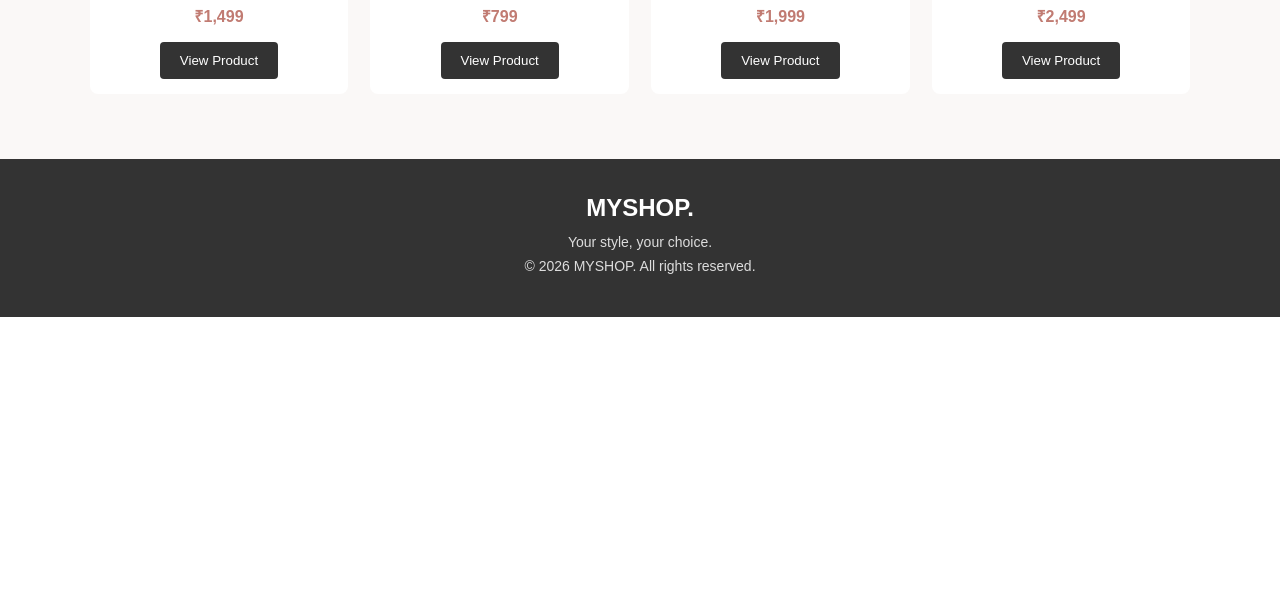
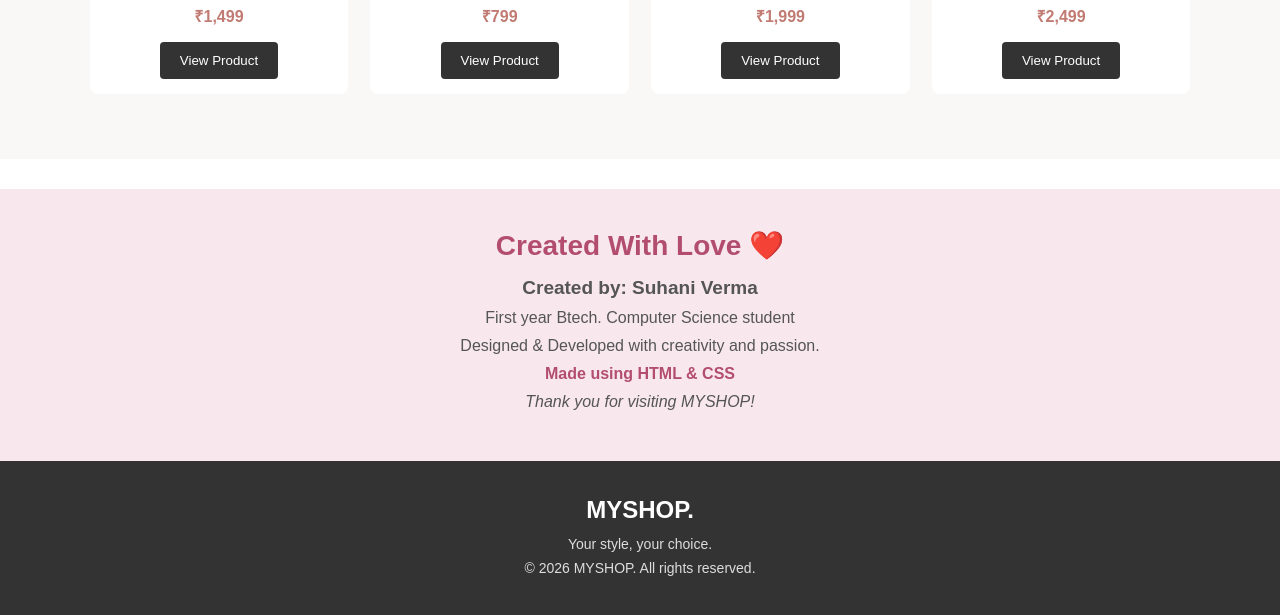
Before and after one commit to vermasuhani101-commits/Hello-GitHub-Repository, a plain HTML site: page index.html in a window 1280 px wide. Shown: the part 1535-2150 px from the top of the page. Before the commit the page ends 1852 px from the top, so only its background shows below. Drawn offline with Linux system fonts and the light colour scheme.

Commit message:
Add files via upload

```diff
--- a/index.html
+++ b/index.html
@@ -101,6 +101,17 @@
         </div>
     </section>
 
+
+<section class="creator">
+    <h2>Created With Love ❤️</h2>
+    <p class="creator-name">Created by: Suhani Verma</p>
+      <p>First year Btech. Computer Science student</p>
+    <p>Designed & Developed with creativity and passion.</p>
+    <p class="creator-tech">Made using HTML & CSS</p>
+    <p class="thank-you">Thank you for visiting MYSHOP!</p>
+</section>
+
+
     <!-- Footer -->
     <footer id="contact">
         <h2>MYSHOP.</h2>
--- a/style.css
+++ b/style.css
@@ -312,3 +312,35 @@ footer p {
     border-radius: 5px;
     cursor: pointer;
 }
+/* Creator Section */
+.creator {
+    background-color: #f8e8ee;
+    text-align: center;
+    padding: 40px 20px;
+    margin-top: 30px;
+}
+
+.creator h2 {
+    color: #b34d70;
+    font-size: 28px;
+    margin-bottom: 15px;
+}
+
+.creator p {
+    color: #555;
+    margin: 10px 0;
+}
+
+.creator-name {
+    font-size: 19px;
+    font-weight: bold;
+}
+
+.creator-tech {
+    font-weight: bold;
+    color: #b34d70 !important;
+}
+
+.thank-you {
+    font-style: italic;
+}
```
